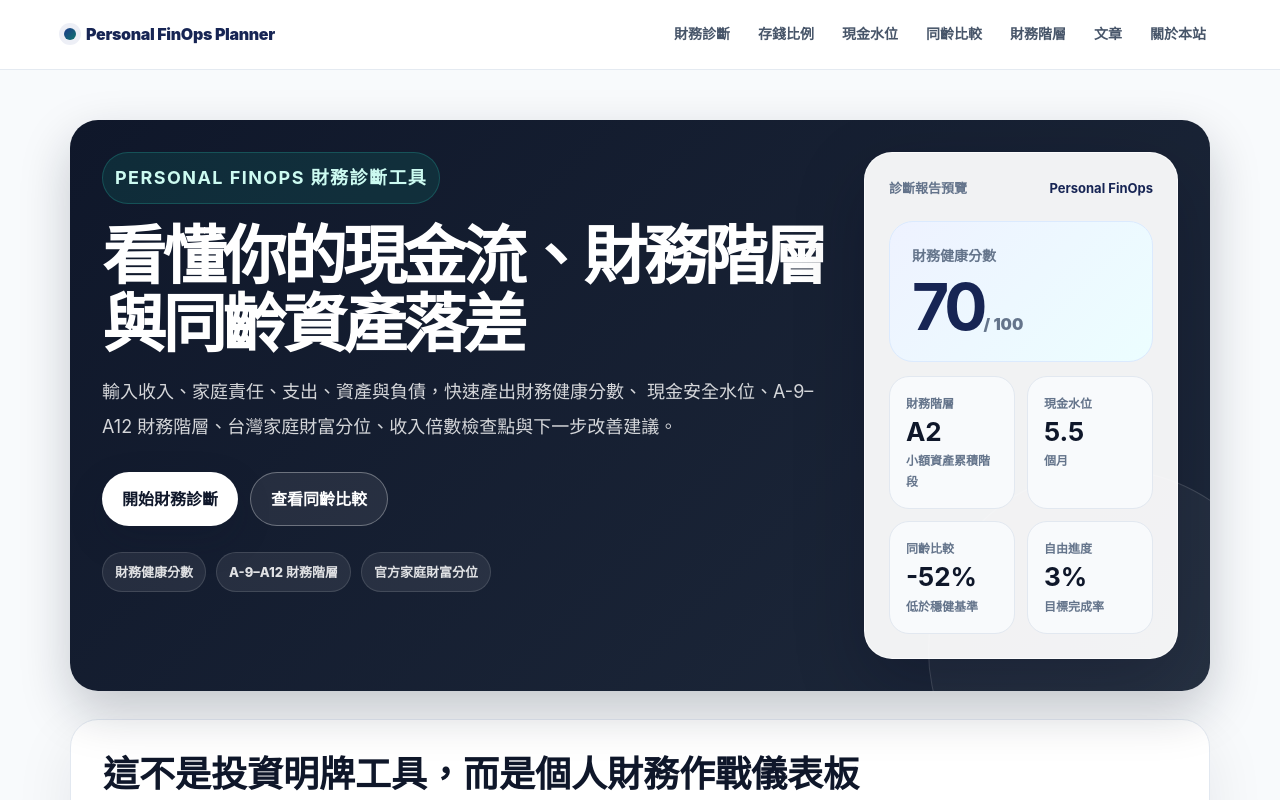
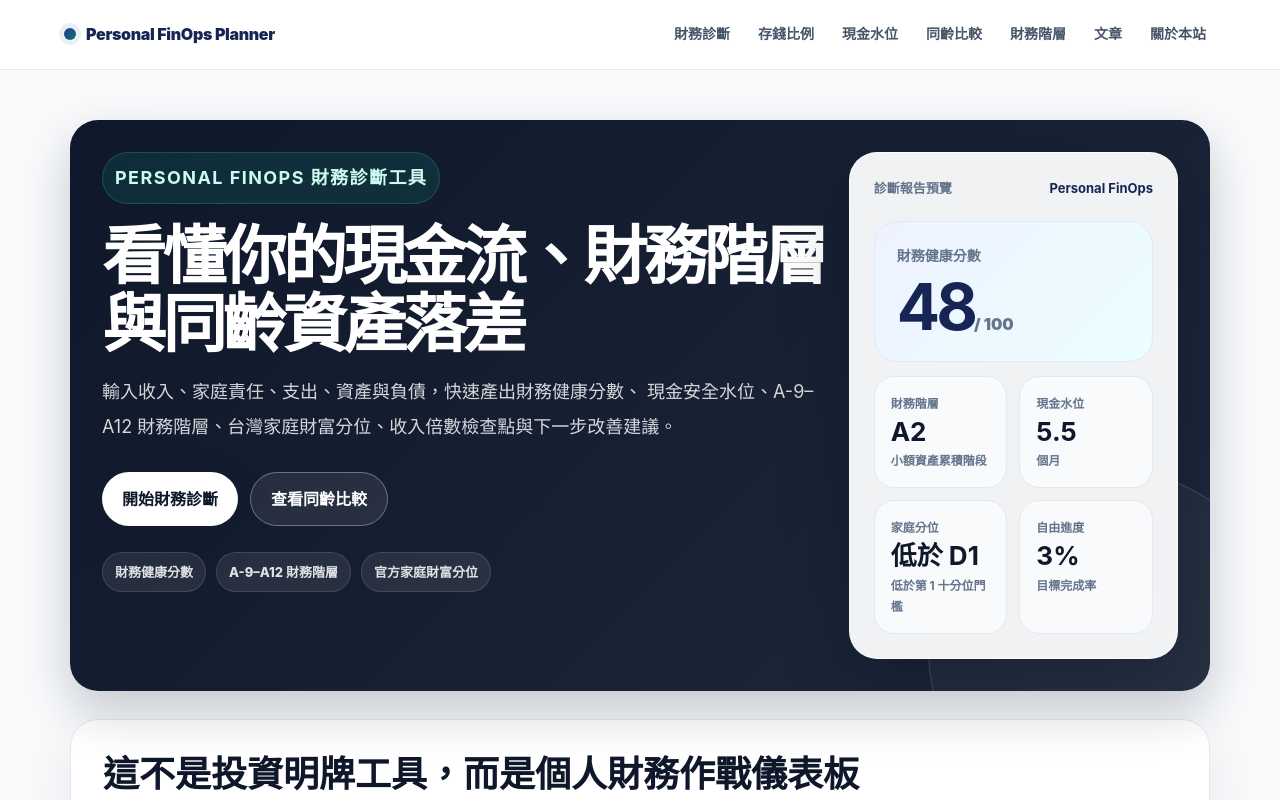
Before and after one commit to JulieChang/fire-pwa-complete, a React (Vite) app: page / in a window 1280 px wide. Shown: the top 800 px of the page. Built offline with nearby package versions, Linux system fonts and the light colour scheme.

Commit message:
Add files via upload

```diff
--- a/src/App.css
+++ b/src/App.css
@@ -783,3 +783,41 @@ summary { cursor: pointer; font-weight: 900; }
   color: #172554;
   white-space: nowrap;
 }
+
+.score-explanation {
+  margin-top: 18px;
+}
+
+.score-breakdown-grid {
+  display: grid;
+  grid-template-columns: repeat(3, minmax(0, 1fr));
+  gap: 12px;
+  margin: 18px 0;
+}
+
+.score-breakdown-grid div {
+  padding: 14px 16px;
+  border-radius: 18px;
+  background: #ffffff;
+  border: 1px solid #e2e8f0;
+}
+
+.score-breakdown-grid span {
+  display: block;
+  color: #64748b;
+  font-size: 13px;
+  font-weight: 800;
+}
+
+.score-breakdown-grid strong {
+  display: block;
+  margin-top: 6px;
+  color: #0f172a;
+  font-size: 20px;
+}
+
+@media (max-width: 760px) {
+  .score-breakdown-grid {
+    grid-template-columns: 1fr;
+  }
+}
--- a/src/App.jsx
+++ b/src/App.jsx
@@ -138,6 +138,32 @@ const getTaiwanHouseholdWealthPosition = (totalNetWorth) => {
     nextLabel: next?.label || null,
     nextThreshold: next?.threshold || null,
   };
+};
+
+const getWealthTierScore = (tier) => {
+  const scores = {
+    "A-9": 0,
+    A1: 3,
+    A2: 6,
+    A3: 9,
+    A4: 12,
+    A5: 15,
+    A6: 17,
+    A7: 19,
+    A8: 20,
+    A9: 20,
+    A10: 20,
+    A11: 20,
+    A12: 20,
+  };
+  return scores[tier] ?? 0;
+};
+
+const getTaiwanWealthDecileScore = (label) => {
+  if (label === "低於 D1") return 0;
+  const match = String(label).match(/D(\d+)/);
+  if (!match) return 0;
+  return clamp(Number(match[1]), 0, 9);
 };
 
 const getAgeIncomeBenchmark = (age) => {
@@ -403,12 +429,21 @@ function HomePage() {
     const monthsToNextTier = suggestedInvestment > 0 && wealthTier.nextThreshold
       ? Math.ceil(Math.log((wealthTier.nextThreshold * monthlyRate + suggestedInvestment) / (Math.max(investableNetWorth, 0) * monthlyRate + suggestedInvestment)) / Math.log(1 + monthlyRate))
       : null;
+    const scoreBreakdown = {
+      cashRunway: 25 * clamp(cashRunwayMonths / recommendedRunwayMonths, 0, 1),
+      fixedExpense: fixedExpenseRatio <= 40 ? 20 : fixedExpenseRatio <= 50 ? 16 : fixedExpenseRatio <= 60 ? 12 : fixedExpenseRatio <= 70 ? 8 : 4,
+      liquidWealthTier: getWealthTierScore(wealthTier.tier),
+      incomeMultiple: 15 * clamp(incomeMultiple / ageBenchmark.stable, 0, 1),
+      taiwanWealthPercentile: getTaiwanWealthDecileScore(taiwanHouseholdWealthPosition.label),
+      financialFreedom: 10 * clamp(financialFreedomProgress / 100, 0, 1),
+    };
     const score = clamp(
-      25 * clamp(cashRunwayMonths / recommendedRunwayMonths, 0, 1) +
-      20 * clamp(savingRate / 30, 0, 1) +
-      20 * clamp(1 - Math.max(fixedExpenseRatio - 50, 0) / 50, 0, 1) +
-      20 * clamp(incomeMultiple / ageBenchmark.stable, 0, 1) +
-      15 * clamp(financialFreedomProgress / 50, 0, 1),
+      scoreBreakdown.cashRunway +
+      scoreBreakdown.fixedExpense +
+      scoreBreakdown.liquidWealthTier +
+      scoreBreakdown.incomeMultiple +
+      scoreBreakdown.taiwanWealthPercentile +
+      scoreBreakdown.financialFreedom,
       0,
       100
     );
@@ -418,7 +453,7 @@ function HomePage() {
       savingRate, fixedExpenseRatio, investmentRate, ageBenchmark, stableBenchmarkAsset, conservativeBenchmarkAsset,
       aggressiveBenchmarkAsset, incomeMultiple, gapToStableBenchmark, gapToStableBenchmarkPercent, wealthTier, totalWealthTier, taiwanHouseholdWealthPosition, gapToTaiwanMedianWealth, gapToNextTaiwanWealthDecile, gapToNextTier, gapToNextTotalTier, travelProgress,
       monthlyTravelSaving, suggestedCashTopUp, suggestedTravelTopUp, suggestedInvestment, financialFreedomTarget,
-      financialFreedomProgress, financialFreedomGap, projectedInvestmentAtRetirement, monthsToNextTier, score,
+      financialFreedomProgress, financialFreedomGap, projectedInvestmentAtRetirement, monthsToNextTier, score, scoreBreakdown,
     };
   }, [calculatedInputs]);
 
@@ -475,9 +510,9 @@ function HomePage() {
               <small>個月</small>
             </div>
             <div>
-              <span>同齡比較</span>
-              <strong>{result.gapToStableBenchmark >= 0 ? "+" : ""}{formatPercent(result.gapToStableBenchmarkPercent, 0)}</strong>
-              <small>{result.gapToStableBenchmark >= 0 ? "高於穩健基準" : "低於穩健基準"}</small>
+              <span>家庭分位</span>
+              <strong>{result.taiwanHouseholdWealthPosition.label}</strong>
+              <small>{result.taiwanHouseholdWealthPosition.percentile}</small>
             </div>
             <div>
               <span>自由進度</span>
@@ -676,6 +711,24 @@ function HomePage() {
               <p>依總淨資產 {formatNTD(result.totalNetWorth)} 判斷，含自住房與貸款；用來觀察完整資產位置。</p>
             </div>
           </div>
+        </div>
+        <div className="benchmark-explanation score-explanation">
+          <h3>財務健康分數如何計算？</h3>
+          <p>
+            財務健康分數是本工具的綜合風險分數，不是官方排名，也不是同齡 PR 值。分數由六個構面組成：
+            現金安全水位 25 分、固定支出壓力 20 分、流動財務階層 20 分、收入倍數檢查點 15 分、台灣家庭財富分位 10 分、財務自由進度 10 分。
+          </p>
+          <div className="score-breakdown-grid">
+            <div><span>現金安全水位</span><strong>{result.scoreBreakdown.cashRunway.toFixed(1)} / 25</strong></div>
+            <div><span>固定支出壓力</span><strong>{result.scoreBreakdown.fixedExpense.toFixed(1)} / 20</strong></div>
+            <div><span>流動財務階層</span><strong>{result.scoreBreakdown.liquidWealthTier.toFixed(1)} / 20</strong></div>
+            <div><span>收入倍數檢查點</span><strong>{result.scoreBreakdown.incomeMultiple.toFixed(1)} / 15</strong></div>
+            <div><span>台灣家庭財富分位</span><strong>{result.scoreBreakdown.taiwanWealthPercentile.toFixed(1)} / 10</strong></div>
+            <div><span>財務自由進度</span><strong>{result.scoreBreakdown.financialFreedom.toFixed(1)} / 10</strong></div>
+          </div>
+          <p>
+            首頁「診斷報告預覽」改以財務健康分數、流動階層、現金水位與台灣家庭財富分位為主；同齡收入倍數比較保留在完整報告中，避免被誤解為官方同齡資產排名。
+          </p>
         </div>
         <div className="metrics-grid">
           <MetricCard title="可投資淨資產" value={formatNTD(result.investableNetWorth)} note="現金＋投資資產－信貸與其他負債，不含自住房。" />
```
